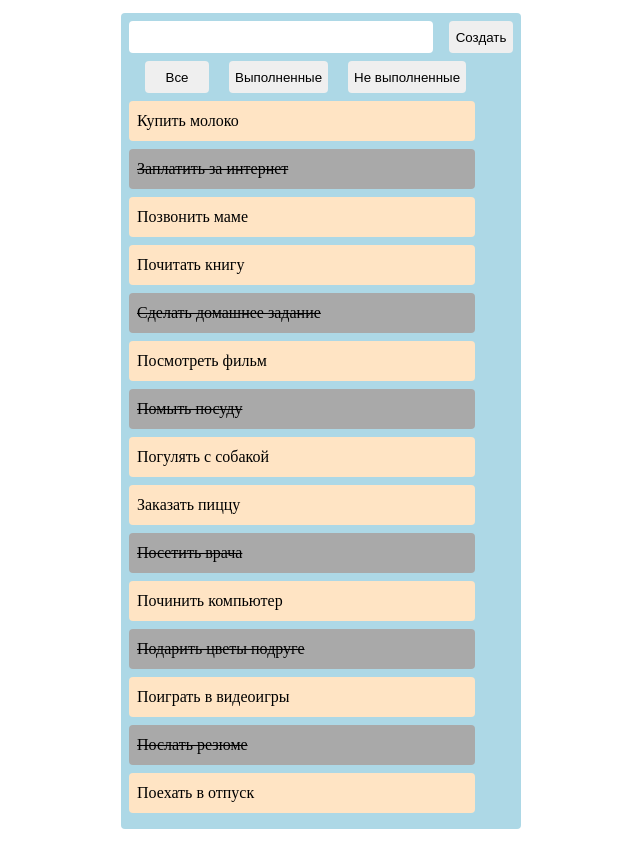
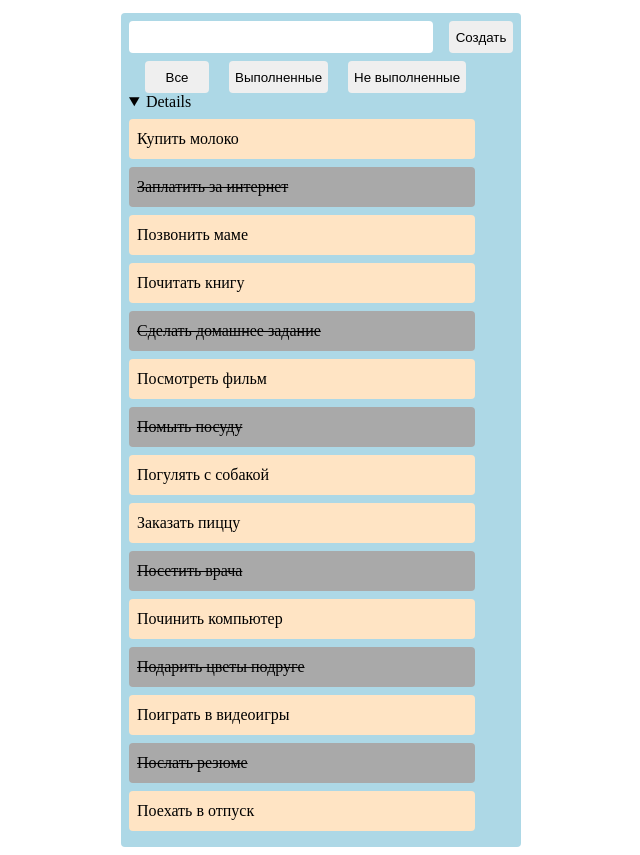
Before and after one commit to MischkaPCHI/Project-TodoList, a plain HTML site: page index.html in a window 1280 px wide. Shown: the part 38-893 px from the top of the page, without its empty margins (319-959 px from the left). Drawn offline with Linux system fonts and the light colour scheme.

Commit message:
добавила кнопку которое сворачивает список

```diff
--- a/index.html
+++ b/index.html
@@ -20,6 +20,7 @@
         <button class="btn" id="completed">Выполненные</button>
         <button class="btn" id="not_completed">Не выполненные</button>
 
+    <details open>
     <ul class="list">
         <!-- <li class="list-item">
             Сделать домашку
@@ -30,6 +31,7 @@
 
 
     </ul>
+    </details>
 </main>
 </body>
 </html>
```
